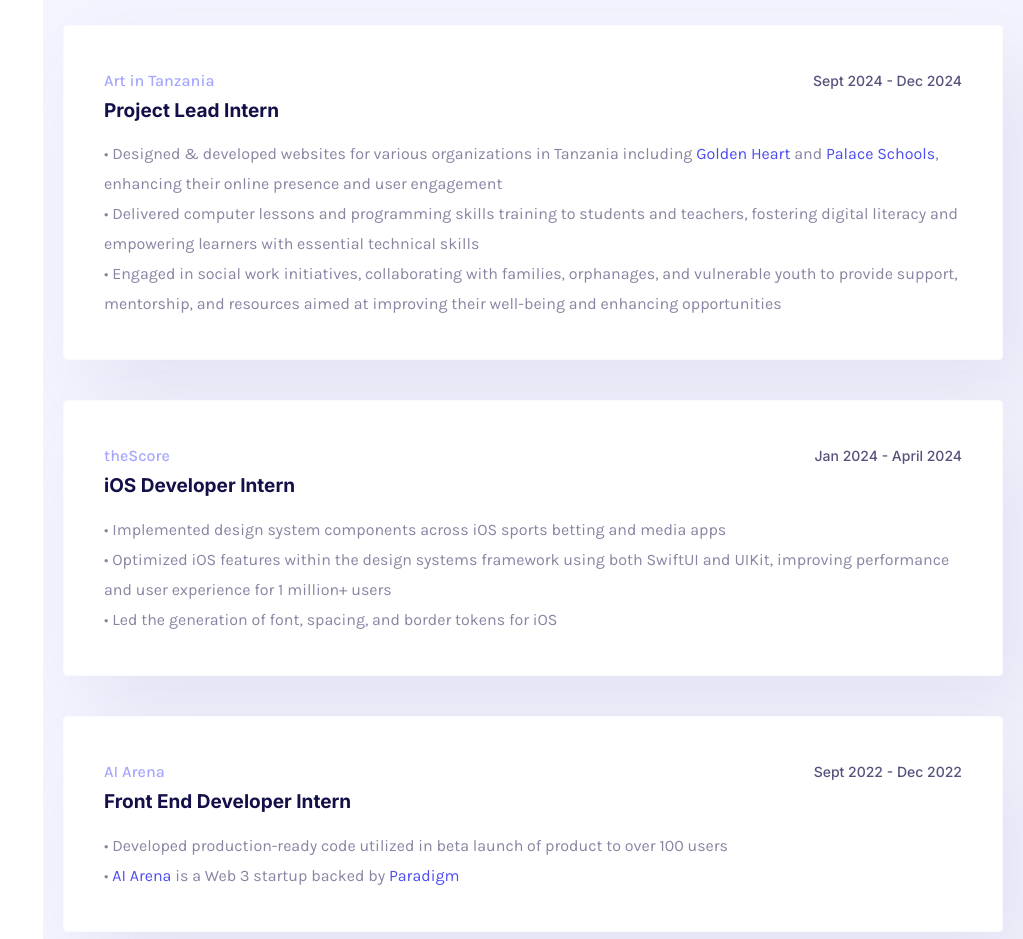
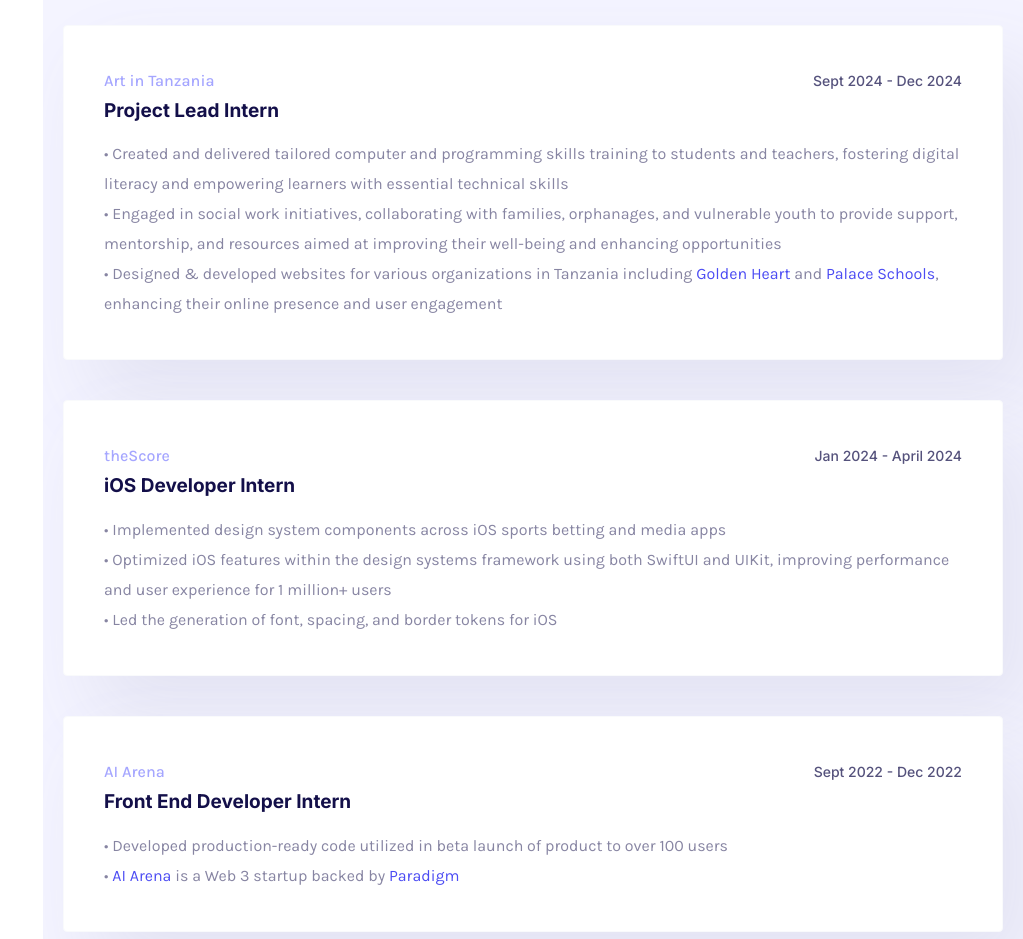
Before and after one commit to ZaynahB/zaynahb.github.io, a plain HTML site: page index.html in a window 1280 px wide. Shown: the part 1440-2379 px from the top of the page, without its empty margins (257-1280 px from the left). Drawn offline with Linux system fonts and the light colour scheme; no server answers; a web font is replaced by a local one.

Commit message:
Update index.html

```diff
--- a/index.html
+++ b/index.html
@@ -199,10 +199,11 @@
 														</div>
 													</div>
 													<div class="text">
-														<p>• Designed & developed websites for various organizations in Tanzania including <a href="https://goldenheart.africa/" target="_blank">Golden Heart</a> and <a href="https://palaceschools.com/" target="_blank">Palace Schools</a>, enhancing their online presence and user engagement</p>
-                            <p>• Delivered computer lessons and programming skills training to students and teachers, fostering digital literacy and empowering learners with essential technical skills</p>
+
+                            <p>• Created and delivered tailored computer and programming skills training to students and teachers, fostering digital literacy and empowering learners with essential technical skills</p>
                             <p>• Engaged in social work initiatives, collaborating with families, orphanages, and vulnerable youth to provide support, mentorship, and resources aimed at improving their well-being and enhancing opportunities</p>
-                            <p></p>
+                            <p>• Designed & developed websites for various organizations in Tanzania including <a href="https://goldenheart.africa/" target="_blank">Golden Heart</a> and <a href="https://palaceschools.com/" target="_blank">Palace Schools</a>, enhancing their online presence and user engagement</p>
+														<p></p>
 													</div>
 												</div>
 											</li>
```
